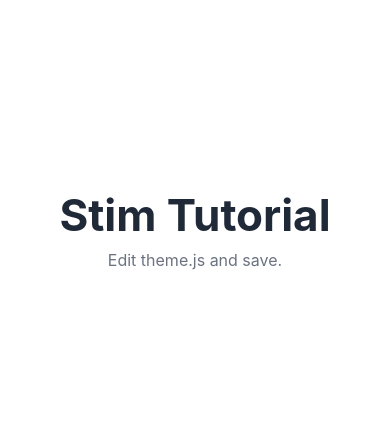
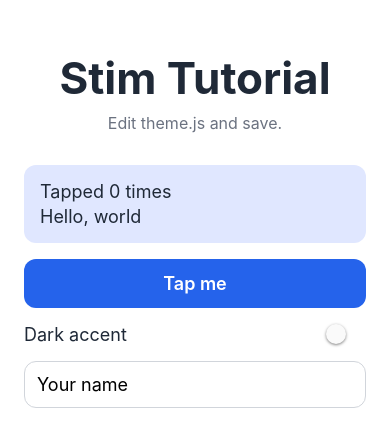
Before and after one commit to appandflow/stim-tutorial, a React Native app: screen / in a window 390 px wide. Shown: the part 193-640 px from the top of the page. Built offline with nearby package versions, Linux system fonts and the light colour scheme.

Commit message:
feat: add interactive controls (button, switch, text input)
Tap button with a counter, a Dark accent switch and a name input that echoes back, so agents can tap and type in the tutorial. Colors live in theme.js.

```diff
--- a/App.js
+++ b/App.js
@@ -1,21 +1,79 @@
-import { useEffect } from 'react';
-import { StyleSheet, Text, View } from 'react-native';
+import { useEffect, useState } from 'react';
+import { KeyboardAvoidingView, Platform, Pressable, StyleSheet, Switch, Text, TextInput, View } from 'react-native';
 
-import { backgroundColor, titleColor } from './theme';
+import {
+  accentColor,
+  backgroundColor,
+  buttonColor,
+  buttonTextColor,
+  darkAccentColor,
+  inputBorderColor,
+  titleColor,
+} from './theme';
 
 if (__DEV__) console.info('[stim:readiness] pending');
 
 export default function App() {
+  const [count, setCount] = useState(0);
+  const [dark, setDark] = useState(false);
+  const [name, setName] = useState('');
+
   useEffect(() => {
     console.log(`[stim:tutorial] started title=${titleColor} background=${backgroundColor}`);
     if (__DEV__) console.info('[stim:readiness] ready');
   }, []);
 
   return (
-    <View style={[styles.container, { backgroundColor }]}>
+    <KeyboardAvoidingView
+      behavior={Platform.OS === 'ios' ? 'padding' : undefined}
+      style={[styles.container, { backgroundColor }]}
+    >
       <Text style={[styles.title, { color: titleColor }]}>Stim Tutorial</Text>
       <Text style={styles.subtitle}>Edit theme.js and save.</Text>
-    </View>
+
+      <View
+        testID="accent-card"
+        style={[styles.card, { backgroundColor: dark ? darkAccentColor : accentColor }]}
+      >
+        <Text testID="tap-count" style={[styles.cardText, dark && styles.cardTextDark]}>
+          Tapped {count} {count === 1 ? 'time' : 'times'}
+        </Text>
+        <Text testID="greeting" style={[styles.cardText, dark && styles.cardTextDark]}>
+          Hello, {name.trim() || 'world'}
+        </Text>
+      </View>
+
+      <Pressable
+        testID="tap-button"
+        accessibilityRole="button"
+        accessibilityLabel="Tap me"
+        onPress={() => setCount((n) => n + 1)}
+        style={[styles.button, { backgroundColor: buttonColor }]}
+      >
+        <Text style={[styles.buttonText, { color: buttonTextColor }]}>Tap me</Text>
+      </Pressable>
+
+      <View style={styles.row}>
+        <Text style={styles.label}>Dark accent</Text>
+        <Switch
+          testID="dark-accent-switch"
+          accessibilityLabel="Dark accent"
+          value={dark}
+          onValueChange={setDark}
+          trackColor={{ true: buttonColor }}
+        />
+      </View>
+
+      <TextInput
+        testID="name-input"
+        accessibilityLabel="Your name"
+        placeholder="Your name"
+        value={name}
+        onChangeText={setName}
+        autoCorrect={false}
+        style={[styles.input, { borderColor: inputBorderColor }]}
+      />
+    </KeyboardAvoidingView>
   );
 }
 
@@ -23,4 +81,12 @@ const styles = StyleSheet.create({
   container: { flex: 1, alignItems: 'center', justifyContent: 'center', padding: 24 },
   title: { fontSize: 44, fontWeight: '700', marginBottom: 8 },
   subtitle: { fontSize: 16, color: '#6b7280' },
+  card: { alignSelf: 'stretch', borderRadius: 12, padding: 16, marginTop: 32, gap: 4 },
+  cardText: { fontSize: 18, color: '#1f2937' },
+  cardTextDark: { color: '#ffffff' },
+  button: { alignSelf: 'stretch', borderRadius: 12, paddingVertical: 14, marginTop: 16, alignItems: 'center' },
+  buttonText: { fontSize: 18, fontWeight: '600' },
+  row: { alignSelf: 'stretch', flexDirection: 'row', alignItems: 'center', justifyContent: 'space-between', marginTop: 16 },
+  label: { fontSize: 18, color: '#1f2937' },
+  input: { alignSelf: 'stretch', borderWidth: 1, borderRadius: 12, padding: 12, fontSize: 18, marginTop: 16 },
 });
--- a/theme.js
+++ b/theme.js
@@ -1,2 +1,8 @@
 export const titleColor = '#1f2937';
 export const backgroundColor = '#ffffff';
+
+export const buttonColor = '#2563eb';
+export const buttonTextColor = '#ffffff';
+export const accentColor = '#e0e7ff';
+export const darkAccentColor = '#312e81';
+export const inputBorderColor = '#d1d5db';
```
